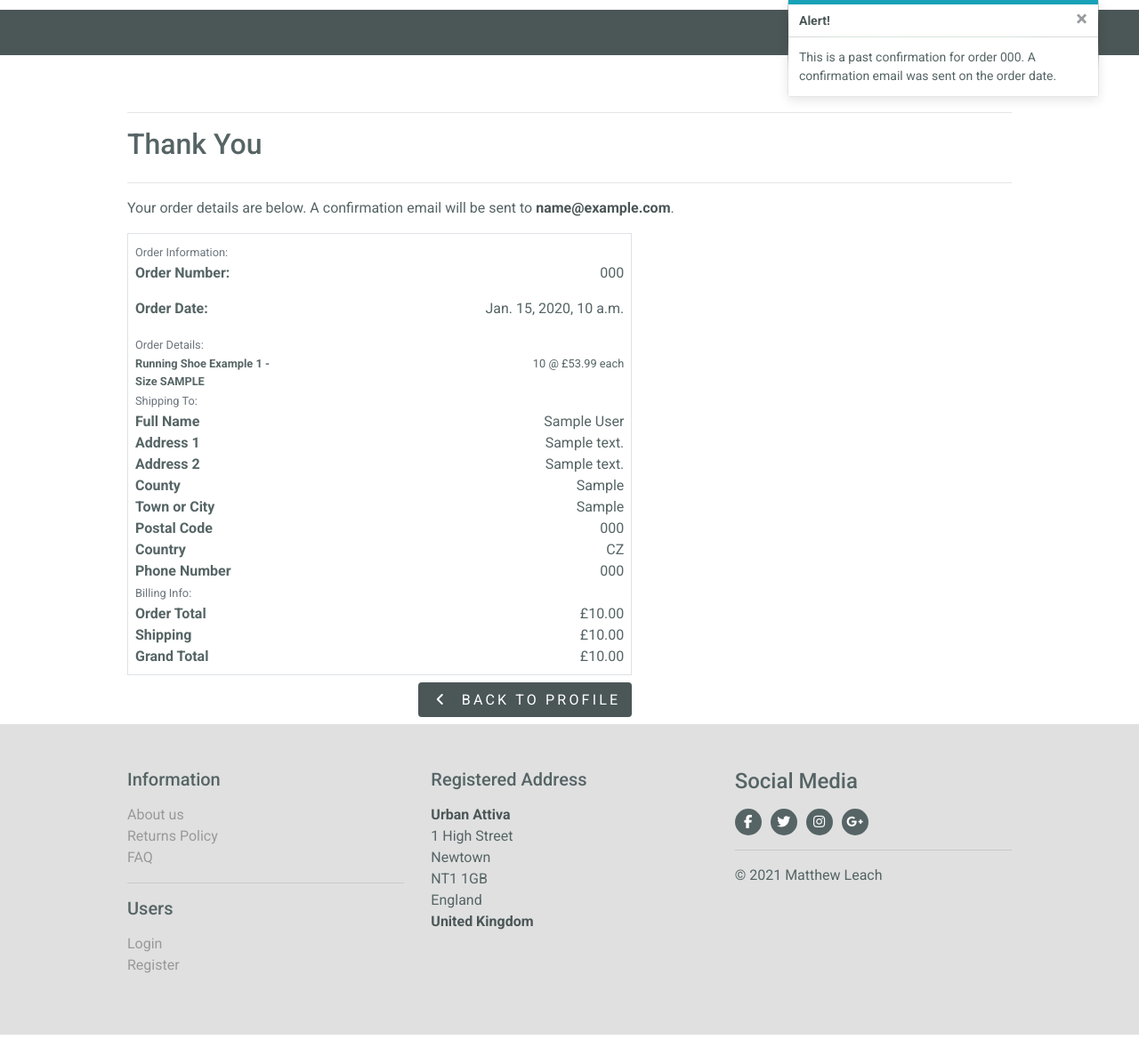
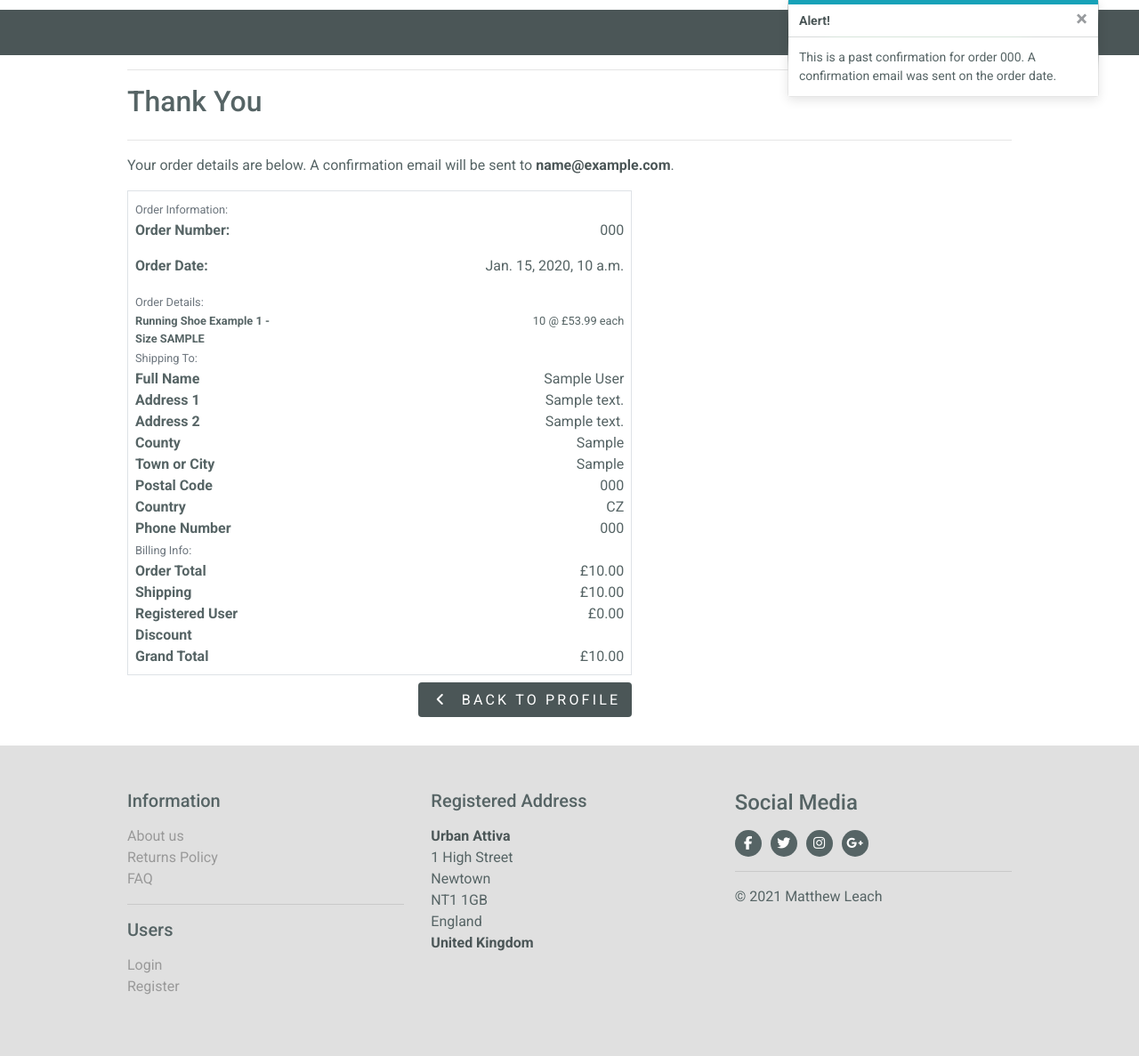
Before and after one commit to Matty-El/urban-attiva, a Django app: page /profile/order_history/000 in a window 1280 px wide. Shown: the part 73-1260 px from the top of the page at 89% size. Before the commit the page ends 1236 px from the top, so only its background shows below. Run offline with Django 3.2, Linux system fonts and the light colour scheme; a user stored in the database is signed in; data comes from the database, SQL or seed files in the repository; tables that the repository leaves empty hold one stand-in row (values such as "Sample post"); parts of the project's set-up code (start-up, migrations or seed data) failed here and were passed over; some libraries are stand-ins or nearby versions.

Commit message:
Registered user discount functionality

```diff
--- a/cart/contexts.py
+++ b/cart/contexts.py
@@ -39,14 +39,19 @@
     else:
         shipping = 0
         free_shipping_delta = 0
+    if request.user.is_authenticated:
+        user_discount = total * -Decimal(settings.REGISTERED_USER_DISCOUNT_PERCENTAGE / 100)
+    else:
+        user_discount = 0
 
-    grand_total = shipping + total
+    grand_total = shipping + user_discount + total
 
     context = {
         'cart_items': cart_items,
         'total': total,
         'product_count': product_count,
         'shipping': shipping,
+        'user_discount': user_discount,
         'free_shipping_delta': free_shipping_delta,
         'free_shipping_threshold': settings.FREE_SHIPPING_THRESHOLD,
         'grand_total': grand_total,
--- a/checkout/models.py
+++ b/checkout/models.py
@@ -29,6 +29,8 @@
                                         null=False, default=0)
     order_total = models.DecimalField(max_digits=10, decimal_places=2,
                                       null=False, default=0)
+    user_discount = models.DecimalField(max_digits=10, decimal_places=2,
+                                        null=False, default=0)
     grand_total = models.DecimalField(max_digits=10, decimal_places=2,
                                       null=False, default=0)
     original_cart = models.TextField(null=False, blank=False, default='')
@@ -43,7 +45,7 @@
     def update_total(self):
         """
         Update grand total each time an order line item is added
-        including shipping costs.
+        including shipping costs and registered user discount.
         """
         self.order_total = self.lineitems.aggregate(
             Sum('lineitem_total'))['lineitem_total__sum'] or 0
@@ -51,7 +53,12 @@
             self.shipping_cost = self.order_total * settings.STANDARD_SHIPPING_PERCENTAGE / 100
         else:
             self.shipping_cost = 0
-        self.grand_total = self.order_total + self.shipping_cost
+
+        if self.user_profile is None:
+            self.user_discount = self.order_total * -settings.REGISTERED_USER_DISCOUNT_PERCENTAGE / 100
+        else:
+            self.user_discount = 0
+        self.grand_total = self.order_total + self.shipping_cost + self.user_discount
         self.save()
 
     def save(self, *args, **kwargs):
--- a/checkout/templates/checkout/checkout.html
+++ b/checkout/templates/checkout/checkout.html
@@ -61,11 +61,13 @@
                 <div class="col-7 offset-2">
                     <p class="my-0">Order Total:</p>
                     <p class="my-0">Shipping:</p>
+                    <p class="my-0">Registered User Discount:</p>
                     <p class="my-0">Grand Total:</p>
                 </div>
                 <div class="col-3">
                     <p class="my-0">£{{ total | floatformat:2 }}</p>
                     <p class="my-0">£{{ shipping | floatformat:2 }}</p>
+                    <p class="my-0">£{{ user_discount | floatformat:2 }}</p>
                     <p class="my-0"><strong>£{{ grand_total | floatformat:2 }}</strong></p>
                 </div>
             </div>
--- a/checkout/templates/checkout/checkout_success.html
+++ b/checkout/templates/checkout/checkout_success.html
@@ -15,7 +15,7 @@
 
 {% block content %}
 <div class="std-background"></div>
-<div class="container page-content checkout-success">
+<div class="container">
     <div class="row">
         <div class="col">
             <hr>
@@ -174,6 +174,16 @@
                         <p class="mb-0">£{{ order.shipping_cost }}</p>
                     </div>
                 </div>
+                {% if user.is_authenticated %}
+                <div class="row">
+                    <div class="col-12 col-md-4">
+                        <p class="mb-0 font-weight-bold">Registered User Discount</p>
+                    </div>
+                    <div class="col-12 col-md-8 text-md-right">
+                        <p class="mb-0">£{{ order.user_discount }}</p>
+                    </div>
+                </div>
+                {% endif %}
 
                 <div class="row">
                     <div class="col-12 col-md-4">
@@ -205,5 +215,6 @@
             {% endif %}
         </div>
     </div>
+    <br>
 </div>
 {% endblock %}
--- a/urban_attiva/settings.py
+++ b/urban_attiva/settings.py
@@ -176,6 +176,7 @@
 
 FREE_SHIPPING_THRESHOLD = 50
 STANDARD_SHIPPING_PERCENTAGE = 10
+REGISTERED_USER_DISCOUNT_PERCENTAGE = 5
 STRIPE_CURRENCY = 'gbp'
 STRIPE_PUBLIC_KEY = os.getenv('STRIPE_PUBLIC_KEY', '')
 STRIPE_SECRET_KEY = os.getenv('STRIPE_SECRET_KEY', '')
```
Also changed, not shown: cart/templates/cart/cart.html (+5 -2 lines), checkout/admin.py (+5 -5 lines), blog/migrations/0003_auto_20211021_2027.py (added), checkout/migrations/0006_order_user_discount.py (added), checkout/migrations/0007_order_user.py (added), checkout/migrations/0008_remove_order_user.py (added), products/migrations/0005_auto_20211021_2027.py (added).
